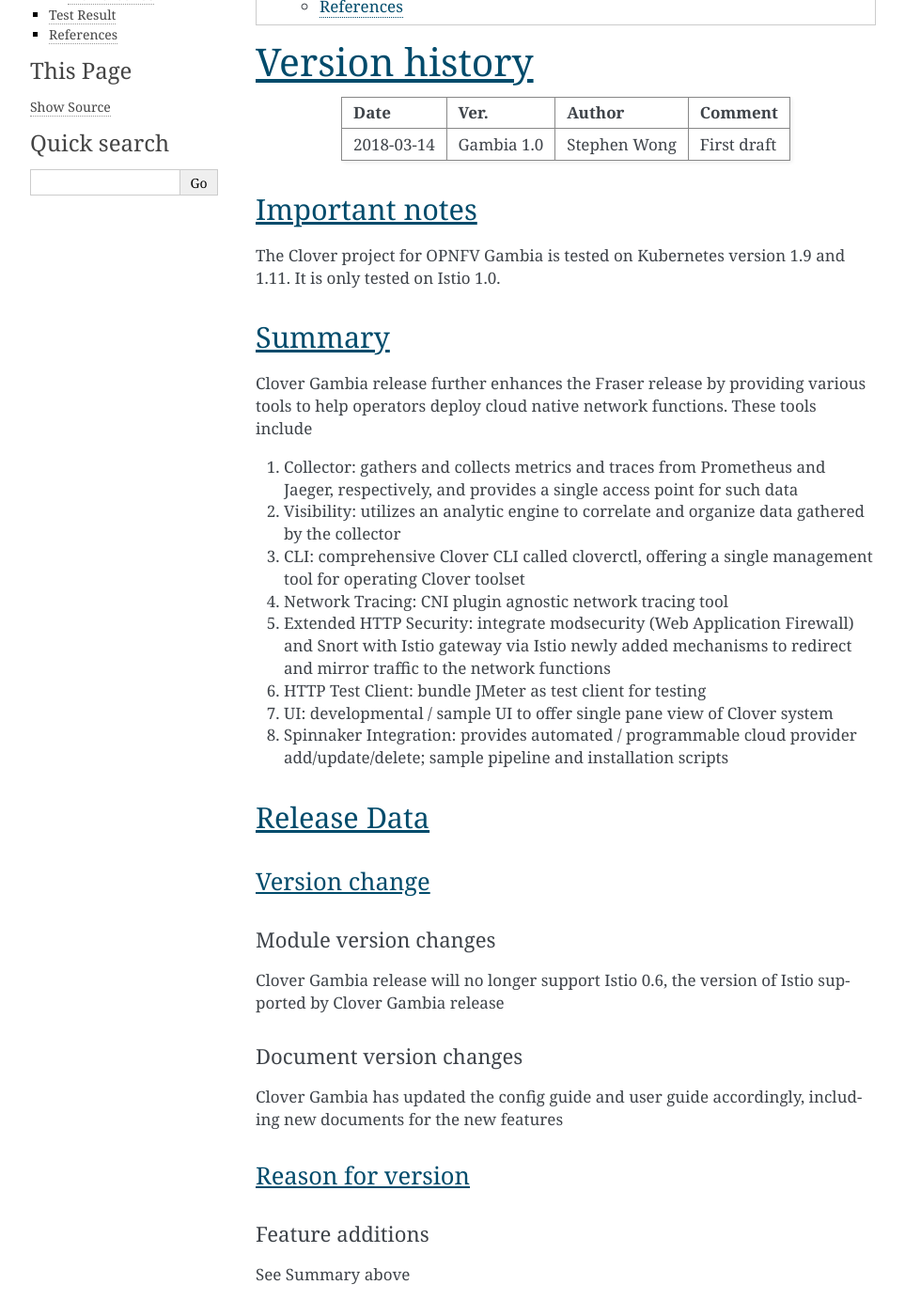
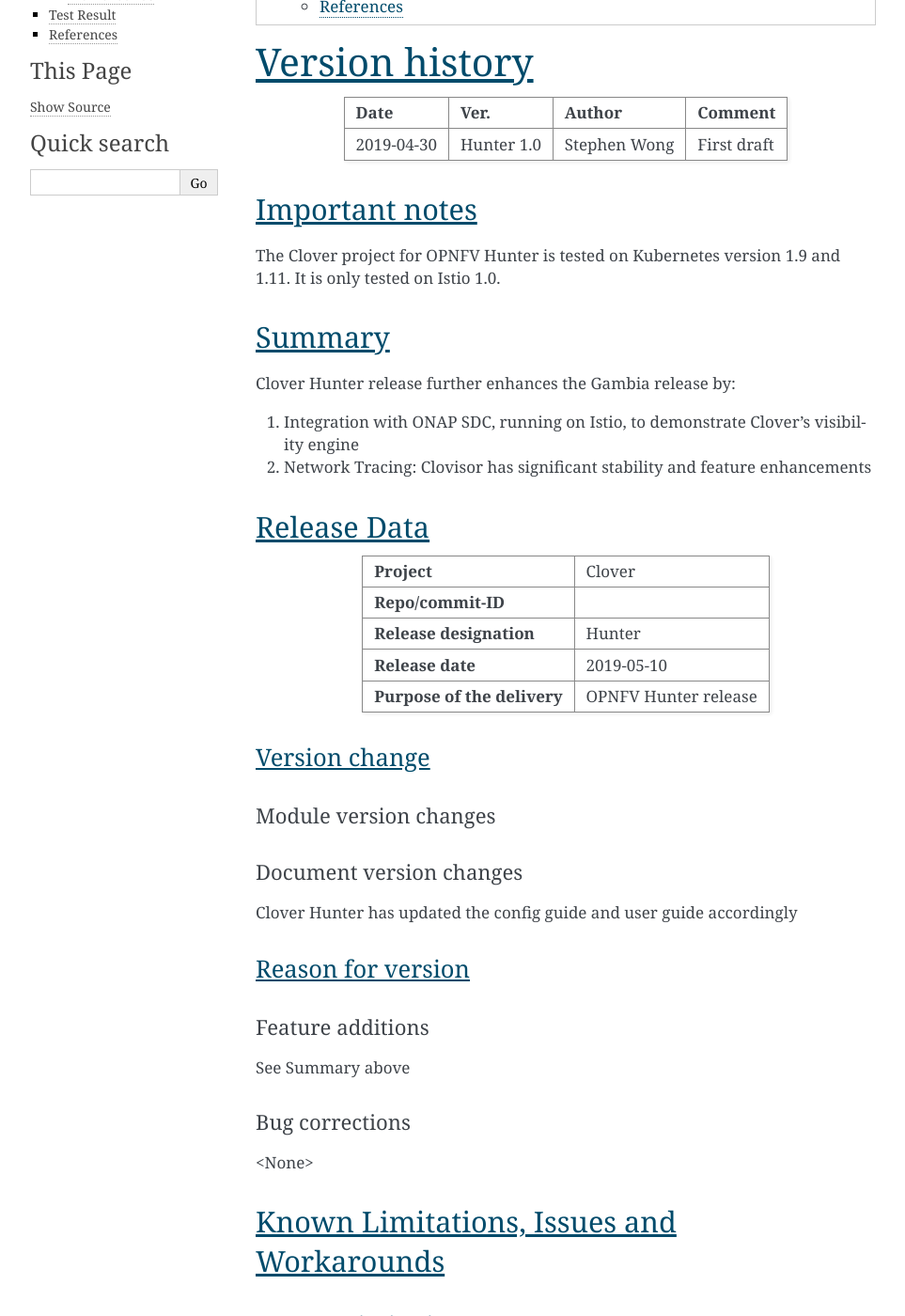
Before and after one commit to opnfv/clover, a Sphinx documentation site: the page built from docs/release/release-notes/release-notes.rst, in a window 1280 px wide and 1400 px high, scrolled down 446 px. Shown: the whole window at 94% size, without its empty margins (148-1111 px from the left). Built offline with Sphinx 7.4.7, drawn with Linux system fonts in a browser that asks for light colours; some of the changed text lies outside the part shown.

Commit message:
Update Clover Hunter documentations
Change-Id: I807a285f72bfd1b1d5f4611c484959327f8b6cb5
Signed-off-by: Stephen Wong <stephen.kf.wong@gmail.com>

```diff
--- a/docs/release/release-notes/release-notes.rst
+++ b/docs/release/release-notes/release-notes.rst
@@ -4,7 +4,7 @@
 .. (c) Authors of Clover
 
 
-This document provides Clover project's release notes for the OPNFV Gambia release.
+This document provides Clover project's release notes for the OPNFV Hunter release.
 
 .. contents::
    :depth: 3
@@ -18,37 +18,24 @@
 | **Date**           | **Ver.**           | **Author**         | **Comment**        |
 |                    |                    |                    |                    |
 +--------------------+--------------------+--------------------+--------------------+
-| 2018-03-14         | Gambia 1.0         | Stephen Wong       | First draft        |
+| 2019-04-30         | Hunter 1.0         | Stephen Wong       | First draft        |
 |                    |                    |                    |                    |
 +--------------------+--------------------+--------------------+--------------------+
 
 Important notes
 ===============
 
-The Clover project for OPNFV Gambia is tested on Kubernetes version 1.9 and
+The Clover project for OPNFV Hunter is tested on Kubernetes version 1.9 and
 1.11. It is only tested on Istio 1.0.
 
 Summary
 =======
 
-Clover Gambia release further enhances the Fraser release by providing various
-tools to help operators deploy cloud native network functions. These tools
-include
+Clover Hunter release further enhances the Gambia release by:
 
-#. Collector: gathers and collects metrics and traces from Prometheus and
-   Jaeger, respectively, and provides a single access point for such data
-#. Visibility: utilizes an analytic engine to correlate and organize data
-   gathered by the collector
-#. CLI: comprehensive Clover CLI called cloverctl, offering a single management
-   tool for operating Clover toolset
-#. Network Tracing: CNI plugin agnostic network tracing tool
-#. Extended HTTP Security: integrate modsecurity (Web Application Firewall) and
-   Snort with Istio gateway via Istio newly added mechanisms to redirect and
-   mirror traffic to the network functions
-#. HTTP Test Client: bundle JMeter as test client for testing
-#. UI: developmental / sample UI to offer single pane view of Clover system
-#. Spinnaker Integration: provides automated / programmable cloud provider
-   add/update/delete; sample pipeline and installation scripts
+#. Integration with ONAP SDC, running on Istio, to demonstrate Clover's
+   visibility engine
+#. Network Tracing: Clovisor has significant stability and feature enhancements
 
 Release Data
 ============
@@ -60,13 +47,13 @@
 | **Repo/commit-ID**                   |                                      |
 |                                      |                                      |
 +--------------------------------------+--------------------------------------+
-| **Release designation**              | Gambia                               |
+| **Release designation**              | Hunter                               |
 |                                      |                                      |
 +--------------------------------------+--------------------------------------+
-| **Release date**                     | 2018-11-09
+| **Release date**                     | 2019-05-10                           |
 |                                      |                                      |
 +--------------------------------------+--------------------------------------+
-| **Purpose of the delivery**          | OPNFV Gambia release                 |
+| **Purpose of the delivery**          | OPNFV Hunter release                 |
 |                                      |                                      |
 +--------------------------------------+--------------------------------------+
 
@@ -75,13 +62,10 @@
 
 Module version changes
 ~~~~~~~~~~~~~~~~~~~~~~~~~~~~~~
-Clover Gambia release will no longer support Istio 0.6, the version of Istio
-supported by Clover Gambia release
 
 Document version changes
 ~~~~~~~~~~~~~~~~~~~~~~~~~~~~~~~~
-Clover Gambia has updated the config guide and user guide accordingly, including
-new documents for the new features
+Clover Hunter has updated the config guide and user guide accordingly
 
 Reason for version
 ^^^^^^^^^^^^^^^^^^^^
```
Also changed, not shown: docs/release/configguide/clovisor_config_guide.rst (+27 -5 lines), docs/release/userguide/userguide.rst (+6 -10 lines).
